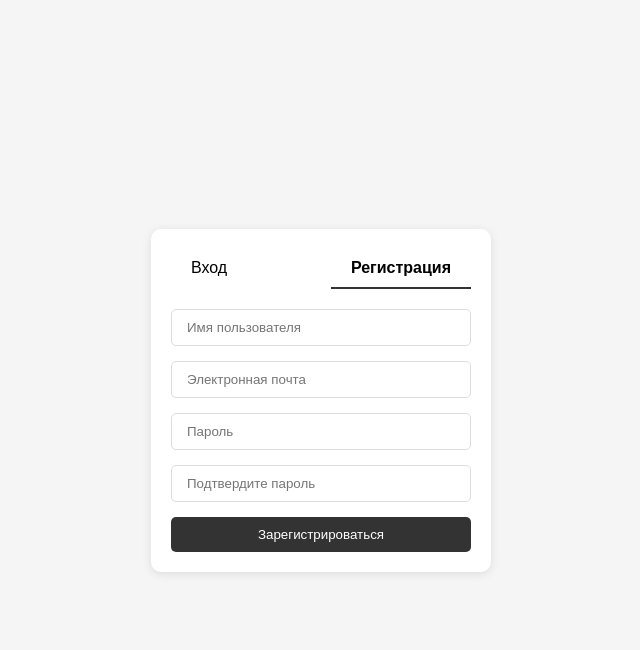
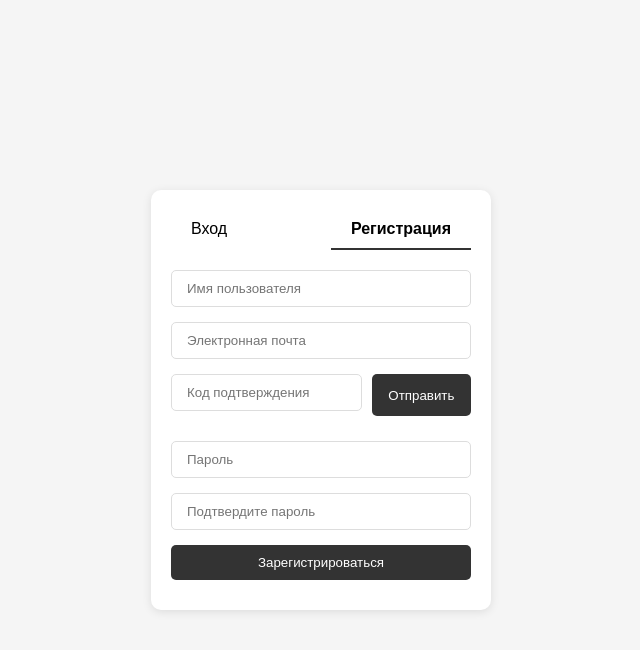
Before and after one commit to MissileCyclone/bike-routes, a plain HTML site: page login.html in a window 1280 px wide. Both pictures are taken after a click on the button "Регистрация". Shown: the whole page, without its empty margins (319-959 px from the left). Drawn offline with Linux system fonts and the light colour scheme.

Commit message:
Update login.html

```diff
--- a/login.html
+++ b/login.html
@@ -54,11 +54,11 @@
 
         .form input {
             width: 100%;
-            padding: 10px 15px; /* Отступы внутри поля */
+            padding: 10px 15px;
             margin-bottom: 15px;
             border: 1px solid #ddd;
             border-radius: 5px;
-            box-sizing: border-box; /* Учитываем padding в общей ширине */
+            box-sizing: border-box;
         }
 
         .form a {
@@ -77,10 +77,26 @@
             border: none;
             border-radius: 5px;
             cursor: pointer;
+            margin-bottom: 10px;
         }
 
         .form button:hover {
             background-color: #555;
+        }
+
+        .form .code-group {
+            display: flex;
+            gap: 10px;
+            margin-bottom: 15px;
+        }
+
+        .form .code-group input {
+            flex: 1;
+        }
+
+        .form .code-group button {
+            flex: 0.5;
+            padding: 0 10px;
         }
     </style>
 </head>
@@ -104,6 +120,12 @@
         <div id="register" class="form">
             <input type="text" placeholder="Имя пользователя" required>
             <input type="email" placeholder="Электронная почта" required>
+
+            <div class="code-group">
+                <input type="text" placeholder="Код подтверждения" required>
+                <button type="button">Отправить</button>
+            </div>
+
             <input type="password" placeholder="Пароль" required>
             <input type="password" placeholder="Подтвердите пароль" required>
             <button>Зарегистрироваться</button>
```
